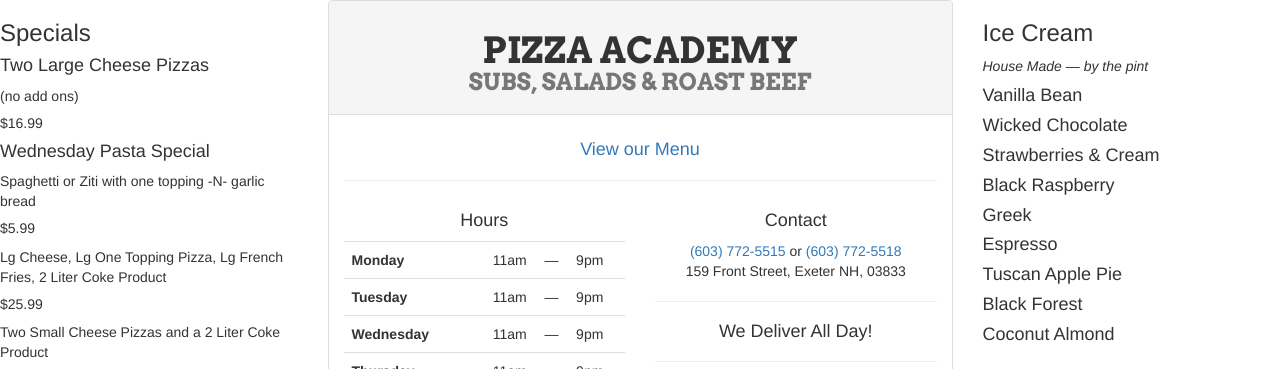
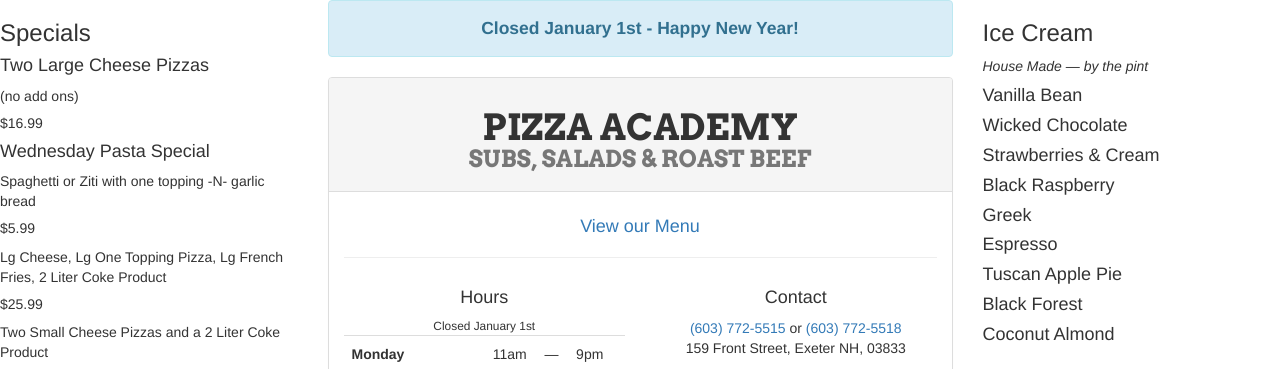
Before and after one commit to absolute413/PizzaAcademy.com, a Gatsby site: page / in a window 1280 px wide. Shown: the top 369 px of the page. Built offline with nearby package versions, Linux system fonts and the light colour scheme; Gatsby itself is replaced by a stand-in of ours; a web font is replaced by a local one.

Commit message:
Closed New Years Day

```diff
--- a/src/components/hours/index.js
+++ b/src/components/hours/index.js
@@ -9,6 +9,10 @@
   return (
     <Fragment>
       <h4 className="text-center">Hours</h4>
+      <small className="text-center" style={{ display: 'block' }}>
+        Closed January 1st
+      </small>
+
       <table className="table hours-table">
         <tbody>
           {hours.map((hour, idx) => (
--- a/src/pages/index.js
+++ b/src/pages/index.js
@@ -10,6 +10,10 @@
 export default () => (
   <div className="row">
     <div className="col-md-6 col-md-push-3">
+      <div className="alert alert-info text-center">
+        <strong style={{ fontSize: '1.25em' }}>Closed January 1st - Happy New Year!</strong>
+      </div>
+
       <div className="panel panel-default text-center">
         <div className="panel-heading">
           <h1 style={{ fontFamily: 'Arvo', textTransform: 'uppercase' }}>
```
